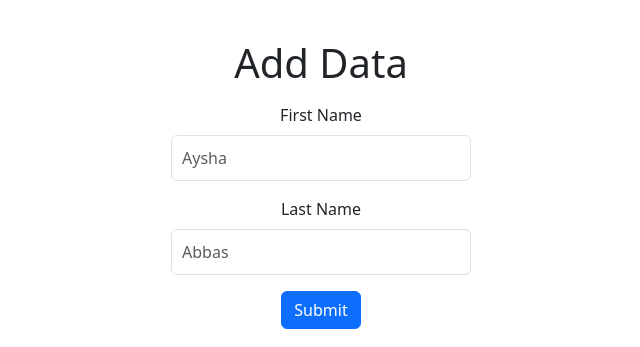
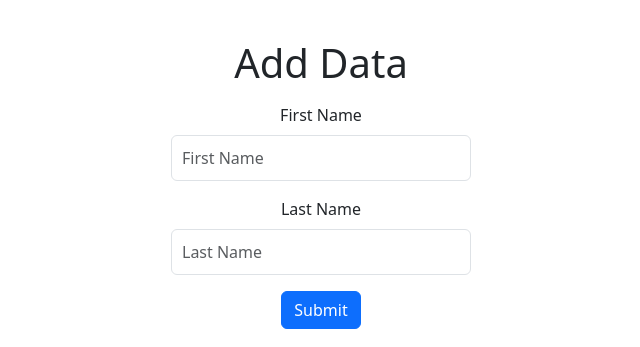
Before and after one commit to hasan-365/Flask-Training1, a Flask app: page / in a window 1280 px wide. Shown: the part 56-403 px from the top of the page, without its empty margins (319-959 px from the left). Run offline with Flask 3, Linux system fonts and the light colour scheme; some libraries are stand-ins or nearby versions.

Commit message:
changed placeholder name

```diff
--- a/templates/index.html
+++ b/templates/index.html
@@ -11,7 +11,7 @@
         class="form-control"
         id="firstName"
         name="firstName"
-        placeholder="Aysha"
+        placeholder="First Name"
         required
       />
     </div>
@@ -22,7 +22,7 @@
         class="form-control"
         id="lastName"
         name="lastName"
-        placeholder="Abbas"
+        placeholder="Last Name"
         required
       />
     </div>
```
